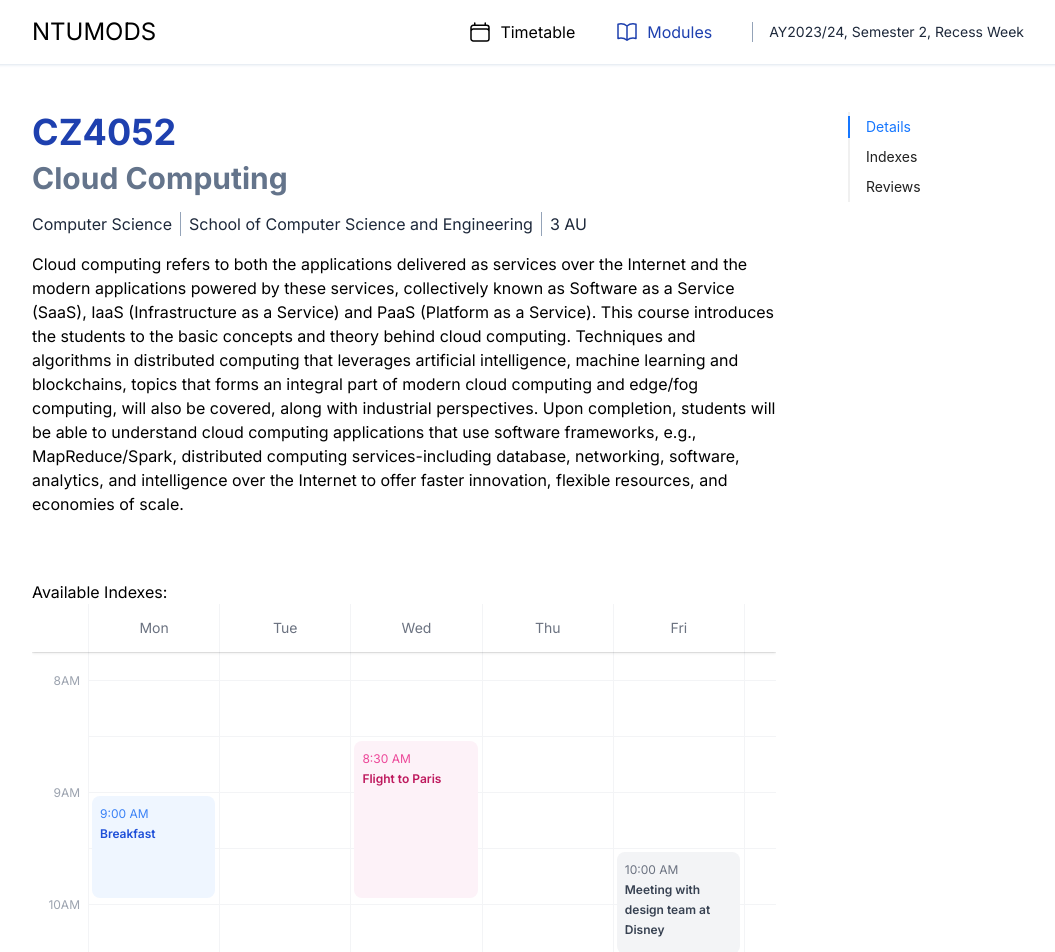
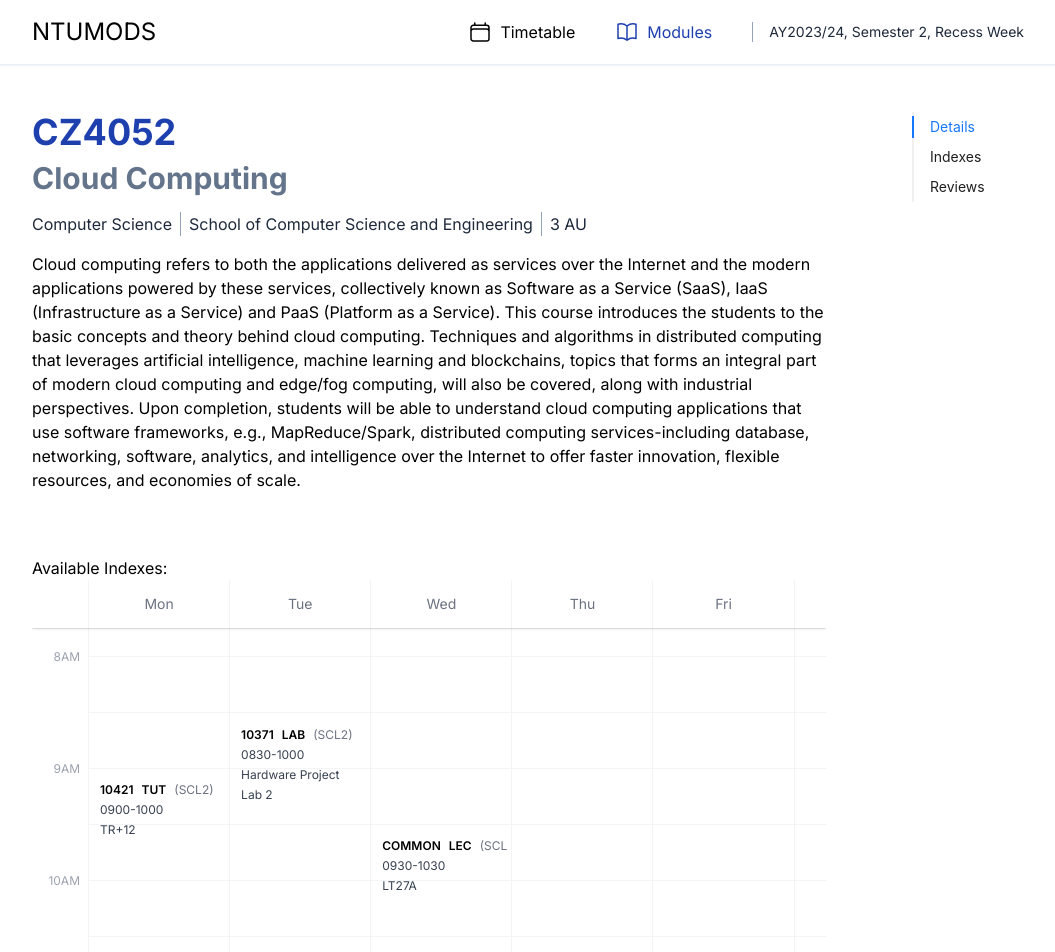
Before and after one commit to yequan99/ntumods-frontend, a Next.js app: page /modules/AB0403 in a window 1280 px wide. Shown: the top 952 px of the page, without its empty margins (112-1167 px from the left). Built offline with nearby package versions, Linux system fonts and the light colour scheme.

Commit message:
updated event

```diff
--- a/public/data/mockModuleData.json
+++ b/public/data/mockModuleData.json
@@ -14,46 +14,35 @@
     "Description": "Cloud computing refers to both the applications delivered as services over the Internet and the modern applications powered by these services, collectively known as Software as a Service (SaaS), IaaS (Infrastructure as a Service) and PaaS (Platform as a Service). This course introduces the students to the basic concepts and theory behind cloud computing. Techniques and algorithms in distributed computing that leverages artificial intelligence, machine learning and blockchains, topics that forms an integral part of modern cloud computing and edge/fog computing, will also be covered, along with industrial perspectives. Upon completion, students will be able to understand cloud computing applications that use software frameworks, e.g., MapReduce/Spark, distributed computing services-including database, networking, software, analytics, and intelligence over the Internet to offer faster innovation, flexible resources, and economies of scale.",
     "Schedules": [
         {
-            "StartTime": "1430",
-            "EndTime": "1630",
-            "Venue": "LT27A",
-            "ClassType": "LEC",
-            "Index": 1,
-            "IndexGroup": 2,
-            "DayOfWeek": "Wednesday",
+            "StartTime": "0900",
+            "EndTime": "1000",
+            "Venue": "TR+12",
+            "ClassType": "TUT",
+            "Index": "10421",
+            "IndexGroup": "SCL2",
+            "DayOfWeek": "MON",
             "Remarks": "",
             "GroupID": "1"
         },
         {
-            "StartTime": "1430",
-            "EndTime": "1630",
-            "Venue": "TR11",
-            "ClassType": "TUT",
-            "Index": 1,
-            "IndexGroup": 2,
-            "DayOfWeek": "Wednesday",
+            "StartTime": "0830",
+            "EndTime": "1000",
+            "Venue": "Hardware Project Lab 2",
+            "ClassType": "LAB",
+            "Index": "10371",
+            "IndexGroup": "SCL2",
+            "DayOfWeek": "WED",
             "Remarks": "",
             "GroupID": "2"
         },
         {
-            "StartTime": "1030",
-            "EndTime": "1130",
-            "Venue": "TR12",
-            "ClassType": "TUT",
-            "Index": 1,
-            "IndexGroup": 2,
-            "DayOfWeek": "Monday",
-            "Remarks": "",
-            "GroupID": "1"
-        },
-        {
-            "StartTime": "1230",
-            "EndTime": "1430",
-            "Venue": "Software Lab 3",
-            "ClassType": "LAB",
-            "Index": 1,
-            "IndexGroup": 2,
-            "DayOfWeek": "Thursday",
+            "StartTime": "0930",
+            "EndTime": "1030",
+            "Venue": "LT27A",
+            "ClassType": "LEC",
+            "Index": "COMMON",
+            "IndexGroup": "SCL2",
+            "DayOfWeek": "FRI",
             "Remarks": "",
             "GroupID": "1"
         }
--- a/src/app/modules/[module]/page.tsx
+++ b/src/app/modules/[module]/page.tsx
@@ -7,23 +7,17 @@ import { ModuleData,ScheduleEvent } from "@/utils/types"
 import Schedule from "./schedule"
 
 const daysMap: Record<string, string> = {
-    "Monday": "1",
-    "Tuesday": "2",
-    "Wednesday": "3",
-    "Thursday": "4",
-    "Friday": "5"
+    "MON": "1",
+    "TUE": "2",
+    "WED": "3",
+    "THU": "4",
+    "FRI": "5"
 }
 
-const indexColor: Record<string, string> = {
-    "LEC": "green",
+const bgColor: Record<string, string> = {
+    "LEC": "pink",
     "TUT": "blue",
-    "LAB": "yellow"
-}
-
-const textColor: Record<string, string> = {
-    "LEC": "white",
-    "TUT": "white",
-    "LAB": "black"
+    "LAB": "green"
 }
 
 export default function Module({ params }: { params: { module: string } }) {
@@ -51,32 +45,44 @@ export default function Module({ params }: { params: { module: string } }) {
         var newEventSchedule: ScheduleEvent[] = []
         eventData.Schedules.map((schedule) => {
             const newEvent: ScheduleEvent = {
-                title: schedule.ClassType,
-                daysOfWeek: [daysMap[schedule.DayOfWeek]],
-                startTime: convertTimeFormat(schedule.StartTime),
-                endTime: convertTimeFormat(schedule.EndTime),
-                extendedProps: {
-                    description: schedule.Venue
-                },
-                color: indexColor[schedule.ClassType],
-                textColor: textColor[schedule.ClassType],
-                groupId: schedule.GroupID
+                Index: schedule.Index,
+                ClassType: schedule.ClassType,
+                IndexGroup: schedule.IndexGroup,
+                StartTime: schedule.StartTime,
+                EndTime: schedule.EndTime,
+                Venue: schedule.Venue,
+                DayOfWeek: daysMap[schedule.DayOfWeek],
+                GridRow: calculateGridRow(schedule.StartTime, schedule.EndTime),
+                BgColour: bgColor[schedule.ClassType]
             }
             newEventSchedule.push(newEvent)
         })
         return newEventSchedule
     }
 
-    const convertTimeFormat = (inputTime: string) => {
-        const hours: string = inputTime.slice(0,2)
-        const minutes: string = inputTime.slice(2)
+    const calculateGridRow = (startTimeString: string, endTimeString: string) => {
+        var startTime = parseInt(startTimeString, 10)
+        var endTime = parseInt(endTimeString, 10)
+        const timetableStart: number = 800
+        var startGrid = (getNumOfIntervals(timetableStart, startTime) * 11) + 2
+        var span = getNumOfIntervals(startTime, endTime) * 11
 
-        return `${hours}:${minutes}:00`
+        return [startGrid.toString(), span.toString()]
+    }
+
+    const getNumOfIntervals = (startTime: number, endTime:number) => {
+        var start = Math.floor(startTime / 100) * 60 + (startTime % 100)
+        var end = Math.floor(endTime / 100) * 60 + (endTime % 100)
+
+        var diffInMinutes = Math.abs(end - start)
+        var numOfIntervals = Math.ceil(diffInMinutes / 30)
+
+        return numOfIntervals
     }
 
     return (
         <div className="w-full h-full flex flex-row">
-            <div className="w-[75%]">
+            <div className="w-[80%]">
                 <div id="details" className="h-fit pb-16">
                     <h1 className="font-bold text-4xl text-blue-800">
                         {moduleDetails?.Code}
@@ -93,13 +99,13 @@ export default function Module({ params }: { params: { module: string } }) {
                 </div>
                 <div id="indexes" className="h-fit pb-16">
                     <h1>Available Indexes: </h1>
-                    <Schedule />
+                    <Schedule scheduleEvents={indexSchedule} />
                 </div>
                 <div id="reviews" className="h-screen">
                     This is review section
                 </div>
             </div>
-            <div className="fixed right-0 w-[25%]">
+            <div className="fixed right-0 w-[20%]">
                 <Anchor
                     targetOffset={112}
                     items={[
--- a/src/app/modules/[module]/schedule.tsx
+++ b/src/app/modules/[module]/schedule.tsx
@@ -1,6 +1,8 @@
 'use client'
 
-export default function Example() {
+import { ScheduleEvent } from "@/utils/types"
+
+export default function Schedule({scheduleEvents}: {scheduleEvents: ScheduleEvent[]}) {
 
     return (
         <div className="flex h-full flex-col">
@@ -26,12 +28,6 @@ export default function Example() {
                             <div className="flex items-center justify-center py-3">
                                 <span>Fri</span>
                             </div>
-                        {/* <div className="flex items-center justify-center py-3">
-                            <span>Sat</span>
-                        </div>
-                        <div className="flex items-center justify-center py-3">
-                            <span>Sun</span>
-                        </div> */}
                         </div>
                     </div>
                     <div className="flex flex-auto">
@@ -143,39 +139,21 @@ export default function Example() {
                                 className="col-start-1 col-end-2 row-start-1 grid grid-cols-1 sm:grid-cols-5 sm:pr-8"
                                 style={{ gridTemplateRows: '1.75rem repeat(288, minmax(0, 1fr)) auto' }}
                             >
-                            <li className="relative mt-px flex sm:col-start-1" style={{ gridRow: '24 / span 22' }}>
+                                {scheduleEvents.map((eventSchedule,index) => (
+                                    <li key={index} className={`relative mt-px flex sm:col-start-${eventSchedule.DayOfWeek}`} style={{ gridRow: `${eventSchedule.GridRow[0]} / span ${eventSchedule.GridRow[1]}` }}>
                                         <a
-                                    href="#"
-                                    className="group absolute inset-1 flex flex-col overflow-y-auto rounded-lg bg-blue-50 p-2 text-xs leading-5 hover:bg-blue-100"
+                                            className={`group absolute inset-1 flex flex-col overflow-y-auto rounded-lg bg-${eventSchedule.BgColour}-50 p-2 text-xs leading-5 hover:bg-${eventSchedule.BgColour}-100`}
                                         >
-                                    <p className="order-1 font-semibold text-blue-700">Breakfast</p>
-                                    <p className="text-blue-500 group-hover:text-blue-700">
-                                        <time dateTime="2022-01-12T06:00">9:00 AM</time>
-                                    </p>
+                                            <p className="order-1 text-gray-700">{eventSchedule.StartTime}-{eventSchedule.EndTime}</p>
+                                            <p className="order-2 text-gray-700">{eventSchedule.Venue}</p>
+                                            <div className="flex flex-row">
+                                                <p className="text-black font-semibold pr-2">{eventSchedule.Index}</p>
+                                                <p className={`text-${eventSchedule.BgColour}-500 font-semibold pr-2`}>{eventSchedule.ClassType}</p>
+                                                <p className="text-gray-500">({eventSchedule.IndexGroup})</p>
+                                            </div>
                                         </a>
                                     </li>
-                            <li className="relative mt-px flex sm:col-start-3" style={{ gridRow: '13 / span 33' }}>
-                                <a
-                                    href="#"
-                                    className="group absolute inset-1 flex flex-col overflow-y-auto rounded-lg bg-pink-50 p-2 text-xs leading-5 hover:bg-pink-100"
-                                >
-                                    <p className="order-1 font-semibold text-pink-700">Flight to Paris</p>
-                                    <p className="text-pink-500 group-hover:text-pink-700">
-                                        <time dateTime="2022-01-12T07:30">8:30 AM</time>
-                                    </p>
-                                </a>
-                            </li>
-                            <li className="relative mt-px hidden sm:col-start-5 sm:flex" style={{ gridRow: '35 / span 22' }}>
-                                <a
-                                    href="#"
-                                    className="group absolute inset-1 flex flex-col overflow-y-auto rounded-lg bg-gray-100 p-2 text-xs leading-5 hover:bg-gray-200"
-                                >
-                                    <p className="order-1 font-semibold text-gray-700">Meeting with design team at Disney</p>
-                                    <p className="text-gray-500 group-hover:text-gray-700">
-                                        <time dateTime="2022-01-15T10:00">10:00 AM</time>
-                                    </p>
-                                </a>
-                            </li>
+                                ))}
                             </ol>
                         </div>
                     </div>
```
Also changed, not shown: src/utils/types.ts (+11 -14 lines). Lines whose indentation alone changed are shown as unchanged.
